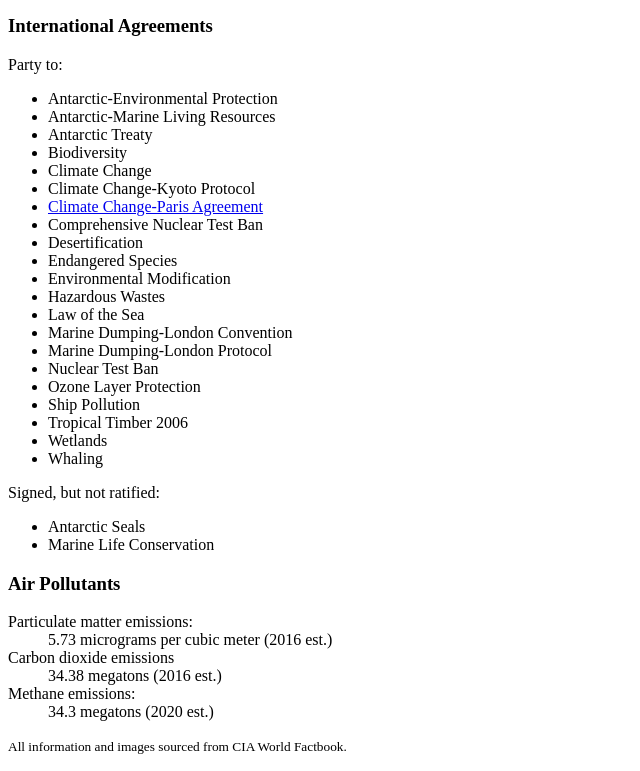
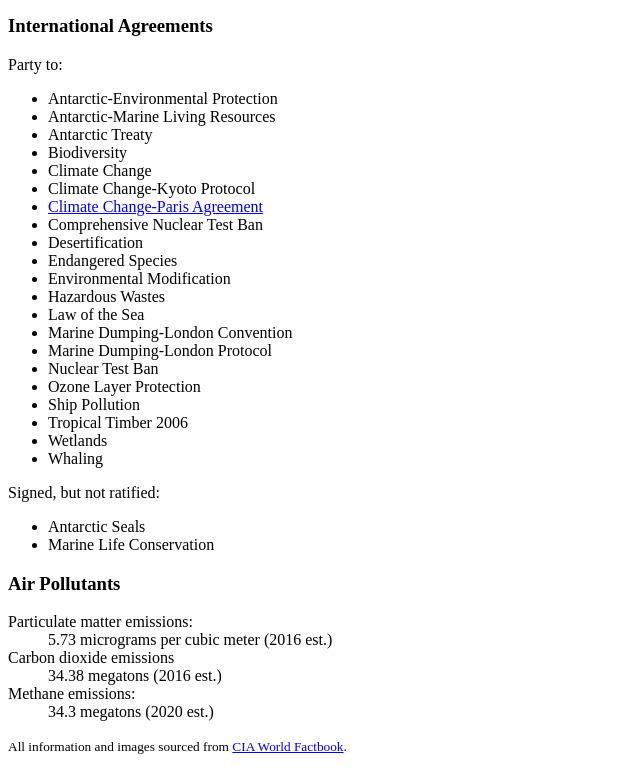
Before and after one commit to baileygriggs/new-zealand, a plain HTML site: page index.html in a window 1280 px wide. Shown: the part 2788-3559 px from the top of the page, without its empty margins (0-640 px from the left). Drawn offline with Linux system fonts and the light colour scheme.

Commit message:
footnote external link

```diff
--- a/index.html
+++ b/index.html
@@ -195,7 +195,7 @@
 </main>
 
 <footer>
-<p><small>All information and images sourced from CIA World Factbook.<small><p>
+<p><small>All information and images sourced from <a href="https://www.cia.gov/the-world-factbook/">CIA World Factbook</a>.<small><p>
 </footer>
 
 </body>
```
